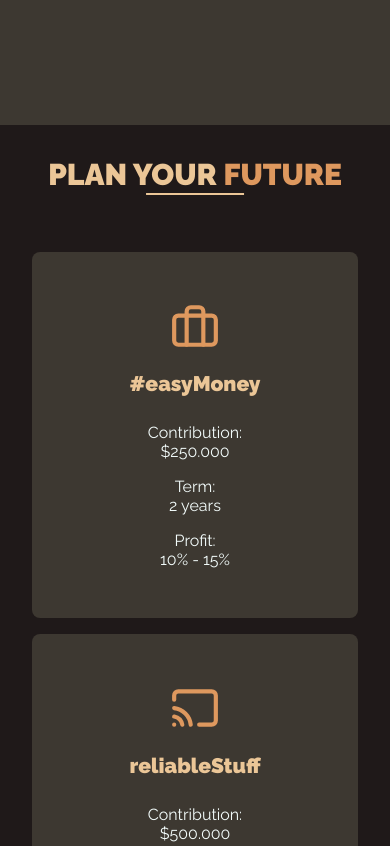
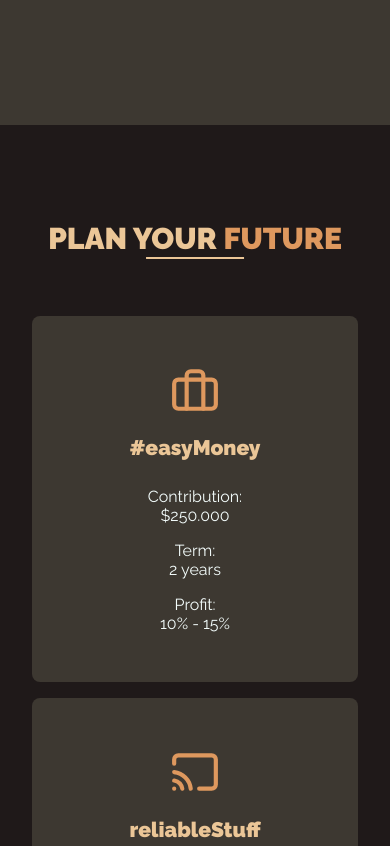
Before and after one commit to Ludwikgg/sass-project2, a plain HTML site: page index.html in a window 390 px wide. Shown: the part 3443-4289 px from the top of the page. Drawn offline with Linux system fonts and the light colour scheme; a web font is replaced by a local one.

Commit message:
editing mobile version of plans section

```diff
--- a/sass/main.scss
+++ b/sass/main.scss
@@ -322,7 +322,7 @@ h1.company-name {
 
 // plans
 .plans {
-  padding: 2em;
+  padding: 6em 2em;
 
   .section-title {
     font-size: 3rem;
```
Also changed, not shown: css/main.css, 1 other file.
